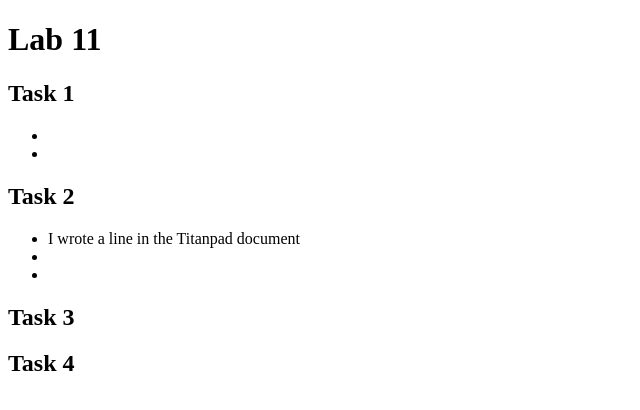
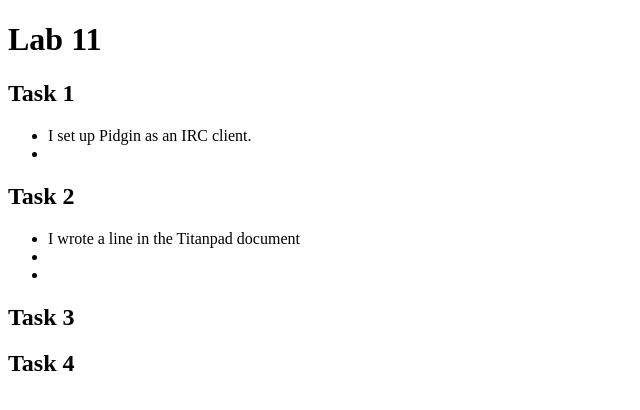
Before and after one commit to shanalily/labs, a plain HTML site: page index.html in a window 1280 px wide. Shown: the whole page, without its empty margins (0-640 px from the left). Drawn offline with Linux system fonts and the light colour scheme.

Commit message:
Update index.html

```diff
--- a/index.html
+++ b/index.html
@@ -7,7 +7,7 @@
   <h1>Lab 11</h1>
   <h2>Task 1</h2>
     <ul>
-      <li></li>
+      <li>I set up Pidgin as an IRC client.</li>
       <li></li>
     </ul>
   <h2>Task 2</h2>
```
